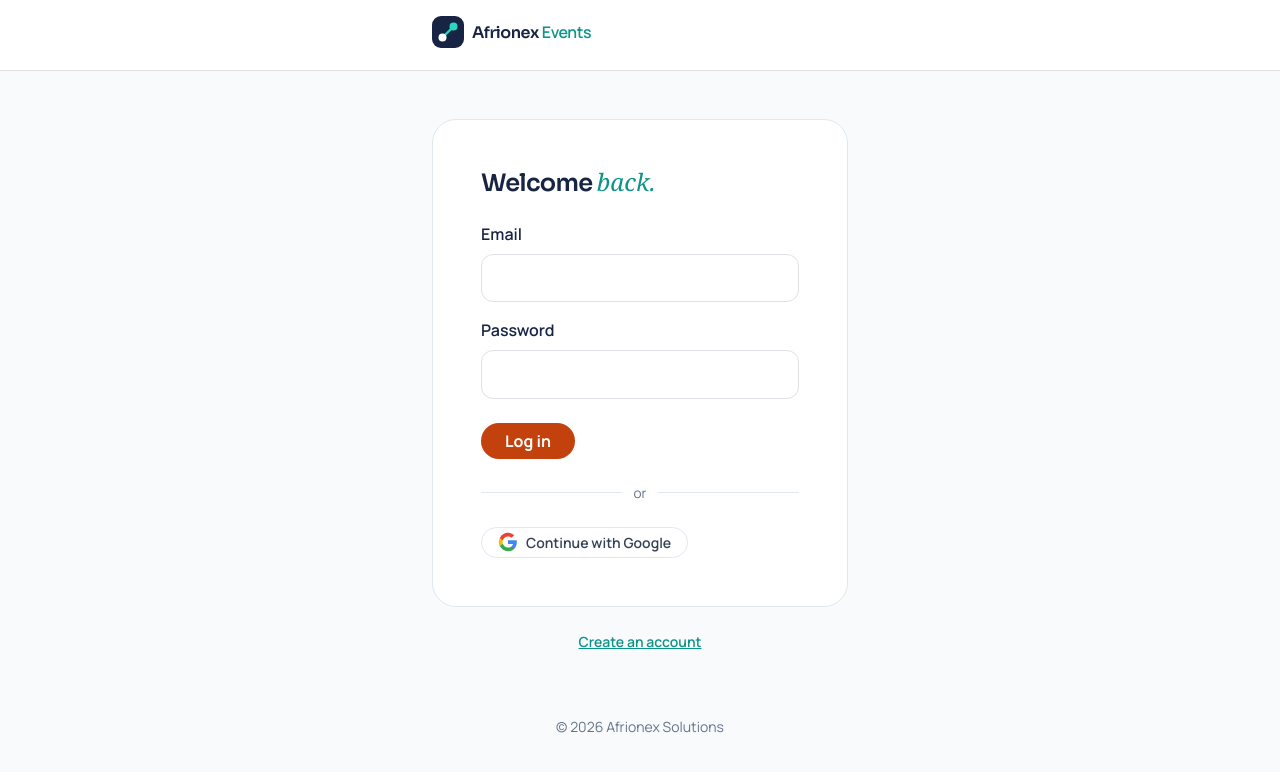
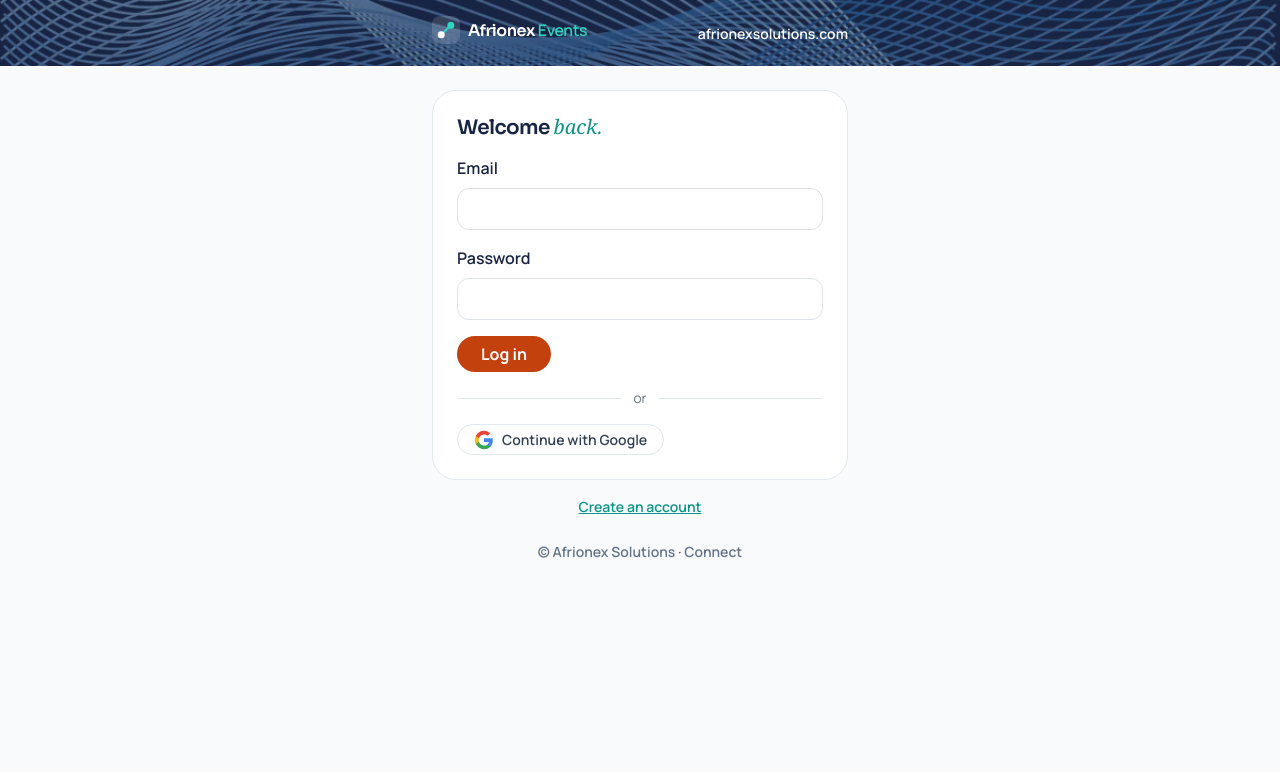
Before and after one commit to Code-It-Solutions/EVENTS, a Flask app: page /login in a window 1280 px wide. Shown: the top 772 px of the page. Run offline with Flask 3, Linux system fonts and the light colour scheme; some libraries are stand-ins or nearby versions.

Commit message:
Wave restyle, tighter layout, links to Afrionex sites, VPS deploy
- Blue wave image on the organiser navbar, login/signup header and public
  registration header; tighter card, table and form spacing
- Footers link to www.afrionexsolutions.com and connect.afrionexsolutions.com
- Fix: organisers' static files (CSS/JS/images) were redirected to My Events
- Docker + nginx + certbot deploy for events.afrionexsolutions.com
  (fresh SQLite volume, no default accounts)

Co-Authored-By: Claude Opus 5.5 <noreply@anthropic.com>
Claude-Session: https://claude.ai/code/session_01NgW19ju5AzUFvsmYMDpjSq

```diff
--- a/app/__init__.py
+++ b/app/__init__.py
@@ -115,7 +115,7 @@ def create_app(config_class=Config):
     # Organisers may only use organiser features; KAYO-only pages (delegates, payments,
     # funds, finance, admin, help, chair profile...) send them back to their events.
     ORGANIZER_BLUEPRINTS = {'events', 'checkin', 'badges', 'budget', 'api', 'static'}
-    ORGANIZER_ENDPOINTS = {
+    ORGANIZER_ENDPOINTS = {'static',  # app-level static files have no blueprint
         'main.index', 'main.dashboard', 'main.app_home', 'main.favicon',
         'auth.login', 'auth.logout', 'auth.organizer_signup',
         'public.event_register',
--- a/app/templates/_afx_brand.html
+++ b/app/templates/_afx_brand.html
@@ -9,6 +9,13 @@
   .afx-accent { font-family:Georgia, 'Times New Roman', serif; font-style:italic; font-weight:400; letter-spacing:0; }
   .afx-btn-cta { background:var(--afx-cta); color:#fff; border:0; border-radius:999px; font-weight:700; }
   .afx-btn-cta:hover, .afx-btn-cta:focus { background:var(--afx-cta-hover); color:#fff; }
+  /* flat navy tint over the wave keeps text readable */
+  .afx-band { background:linear-gradient(rgba(23,36,67,.55), rgba(23,36,67,.55)), var(--afx-navy) url("{{ url_for('static', filename='images/wave-blue.webp') }}") center 45% / cover no-repeat; color:#fff; }
+  .afx-band a { color:#fff; }
+  .afx-band .afx-band-title { font-family:'Sora','Manrope',sans-serif; font-weight:700; letter-spacing:-0.03em; margin:0; }
+  .afx-band .afx-band-meta { color:#cbd5e1; font-size:.875rem; margin:.25rem 0 0; }
+  .afx-site-link { color:var(--afx-muted); text-decoration:none; }
+  .afx-site-link:hover { color:var(--afx-teal); }
 </style>
 {% endmacro %}
 
--- a/app/templates/auth/login.html
+++ b/app/templates/auth/login.html
@@ -12,7 +12,7 @@
     <style>
         body { background: var(--afx-bg); color: var(--afx-navy); }
         .auth-card { border: 1px solid var(--afx-border); border-radius: 1.5rem; background: #fff; }
-        .form-control { border-radius: .75rem; padding: .7rem .9rem; }
+        .form-control { border-radius: .75rem; padding: .5rem .8rem; }
         .form-control:focus { border-color: var(--afx-teal); box-shadow: 0 0 0 .2rem rgba(13,148,136,.2); }
         .btn-google { border: 1px solid var(--afx-border); border-radius: 999px; background: #fff; color: #334155; font-weight: 600; }
         .btn-google:hover { background: var(--afx-bg); }
@@ -22,13 +22,16 @@
     </style>
 </head>
 <body class="afx-font">
-    <header class="border-bottom bg-white">
-        <div class="container py-3" style="max-width: 440px;">{{ afx_logo() }}</div>
+    <header class="afx-band">
+        <div class="container d-flex align-items-center justify-content-between py-3" style="max-width: 440px;">
+            <a href="https://www.afrionexsolutions.com" class="text-decoration-none" aria-label="Afrionex Solutions">{{ afx_logo('light', 28) }}</a>
+            <a href="https://www.afrionexsolutions.com" class="small fw-semibold text-decoration-none">afrionexsolutions.com</a>
+        </div>
     </header>
 
-    <main class="container py-5" style="max-width: 440px;">
-        <div class="auth-card p-4 p-sm-5">
-            <h1 class="h4 mb-4">Welcome <em class="afx-accent" style="color: var(--afx-teal);">back.</em></h1>
+    <main class="container py-4" style="max-width: 440px;">
+        <div class="auth-card p-4">
+            <h1 class="h5 mb-3">Welcome <em class="afx-accent" style="color: var(--afx-teal);">back.</em></h1>
 
             {% with messages = get_flashed_messages(with_categories=true) %}
             {% for category, message in messages %}
@@ -44,7 +47,7 @@
                     {{ form.email(class="form-control", id="email", autocomplete="email", **({'aria-invalid': 'true', 'aria-describedby': 'email-error'} if form.email.errors else {})) }}
                     {% for error in form.email.errors %}<div id="email-error" class="text-danger small mt-1">{{ error }}</div>{% endfor %}
                 </div>
-                <div class="mb-4">
+                <div class="mb-3">
                     <label class="form-label fw-semibold" for="password">Password</label>
                     {{ form.password(class="form-control", id="password", autocomplete="current-password", **({'aria-invalid': 'true', 'aria-describedby': 'password-error'} if form.password.errors else {})) }}
                     {% for error in form.password.errors %}<div id="password-error" class="text-danger small mt-1">{{ error }}</div>{% endfor %}
@@ -52,7 +55,7 @@
                 <button type="submit" class="btn afx-btn-cta px-4">Log in</button>
             </form>
 
-            <div class="divider my-4">or</div>
+            <div class="divider my-3">or</div>
 
             <a href="{{ url_for('auth.google_login') }}" class="btn btn-google btn-sm px-3 d-inline-flex align-items-center justify-content-center gap-2">
                 <svg width="20" height="20" viewBox="0 0 24 24" aria-hidden="true">
@@ -65,11 +68,12 @@
             </a>
         </div>
 
-        <p class="text-center small mt-4"><a href="{{ url_for('auth.organizer_signup') }}">Create an account</a></p>
+        <p class="text-center small mt-3 mb-0"><a href="{{ url_for('auth.organizer_signup') }}">Create an account</a></p>
     </main>
 
-    <footer class="text-center small pb-4" style="color: var(--afx-muted);">
-        © {{ now().year if now is defined else '2026' }} Afrionex Solutions
+    <footer class="text-center small pb-3">
+        <a class="afx-site-link" href="https://www.afrionexsolutions.com">© Afrionex Solutions</a> ·
+        <a class="afx-site-link" href="https://connect.afrionexsolutions.com">Connect</a>
     </footer>
 </body>
 </html>
```
Also changed, not shown: app/templates/auth/signup.html (+15 -8 lines), app/templates/base.html (+13 -3 lines), app/templates/public/event_register.html (+23 -18 lines), deploy/compose.prod.yaml (added, +14 -0 lines), deploy/init_prod.py (added, +11 -0 lines), tests/test_universal_events.py (+1 -0 lines), app/static/images/wave-blue.webp (added), 4 other files.
